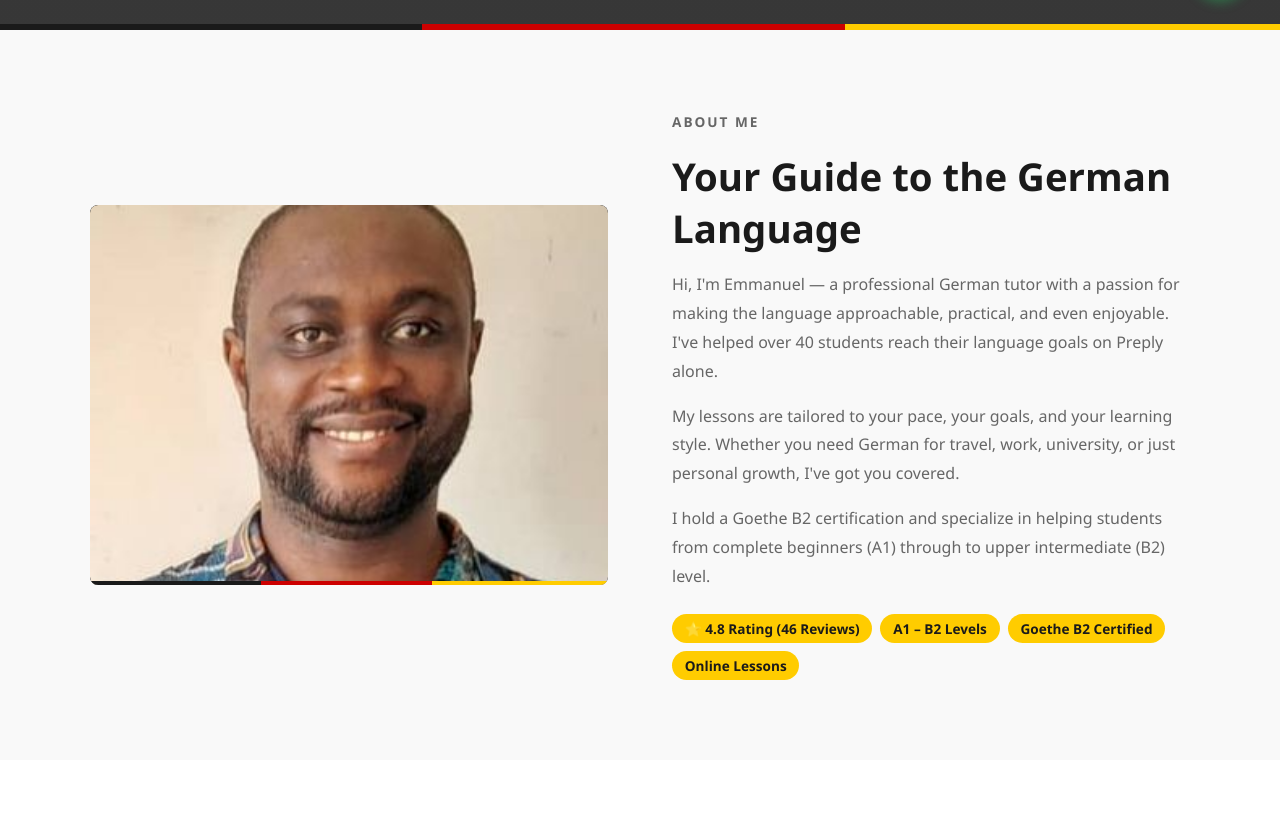
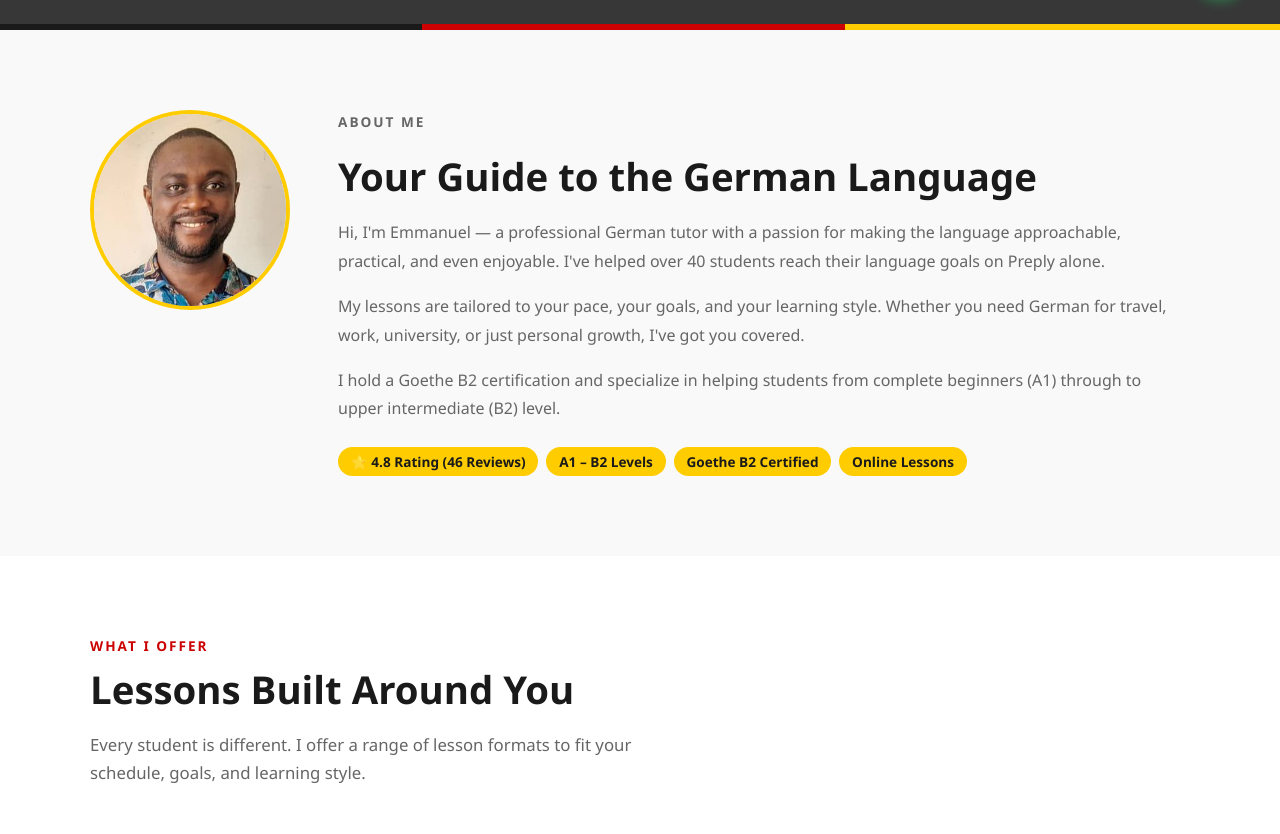
Before and after one commit to sundayinibehe75-afk/fluency-platform, a React (Vite) app in the folder fluency-tutoring/: page / in a window 1280 px wide. Shown: the part 770-1604 px from the top of the page. Built offline with nearby package versions, Linux system fonts and the light colour scheme; no server answers; grey boxes are pictures that could not be loaded.

Commit message:
Circular headshot photo, smaller and sharper

```diff
--- a/fluency-tutoring/src/style.css
+++ b/fluency-tutoring/src/style.css
@@ -158,29 +158,22 @@ section { padding: 5rem 2rem; }
 
 .about-grid {
   display: grid;
-  grid-template-columns: 1fr 1fr;
-  gap: 4rem;
-  align-items: center;
+  grid-template-columns: auto 1fr;
+  gap: 3rem;
+  align-items: start;
 }
 
 .about-image {
-  background: linear-gradient(135deg, var(--black), #444);
-  border-radius: 8px;
-  height: 380px;
+  border-radius: 50%;
+  width: 200px;
+  height: 200px;
   display: flex;
   align-items: center;
   justify-content: center;
-  font-size: 5rem;
   position: relative;
   overflow: hidden;
-}
-
-.about-image::after {
-  content: '';
-  position: absolute;
-  bottom: 0; left: 0; right: 0;
-  height: 4px;
-  background: linear-gradient(to right, var(--black) 33%, var(--red) 33%, var(--red) 66%, var(--gold) 66%);
+  border: 4px solid var(--gold);
+  flex-shrink: 0;
 }
 
 .about-text p { color: var(--gray); line-height: 1.8; margin-bottom: 1rem; }
```
